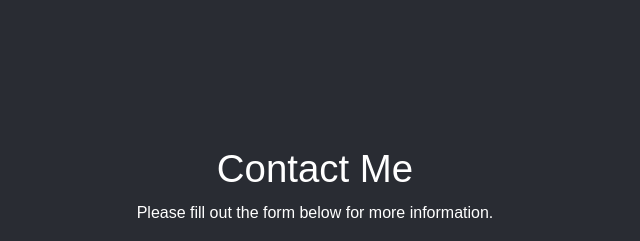
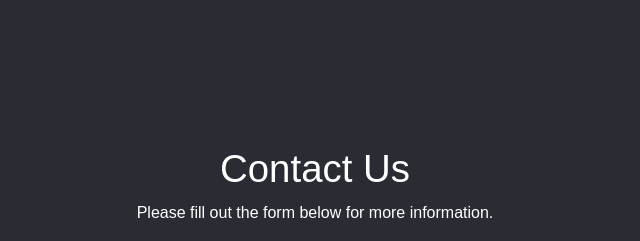
Before and after one commit to balance-charity/balance-frontend, a React (Create React App) app: page / in a window 1280 px wide. Shown: the part 3925-4166 px from the top of the page, without its empty margins (325-965 px from the left). Built offline with nearby package versions, Linux system fonts and the light colour scheme; a web font is replaced by a local one.

Commit message:
contact 'us'

```diff
--- a/src/components/Contact/contact.js
+++ b/src/components/Contact/contact.js
@@ -25,7 +25,7 @@ const Contact = () => {
     return (
         <div id='contactPage'>
             <div id="contact">
-                <h1 className="contactPageTitle">Contact Me</h1>
+                <h1 className="contactPageTitle">Contact Us</h1>
                 <span className="contactDesc">Please fill out the form below for more information.</span>
                 <form className="contactForm" ref={form} onSubmit={sendEmail}>
                     <input type="text" className="name" placeholder='Your name' name='from_name' />
```
